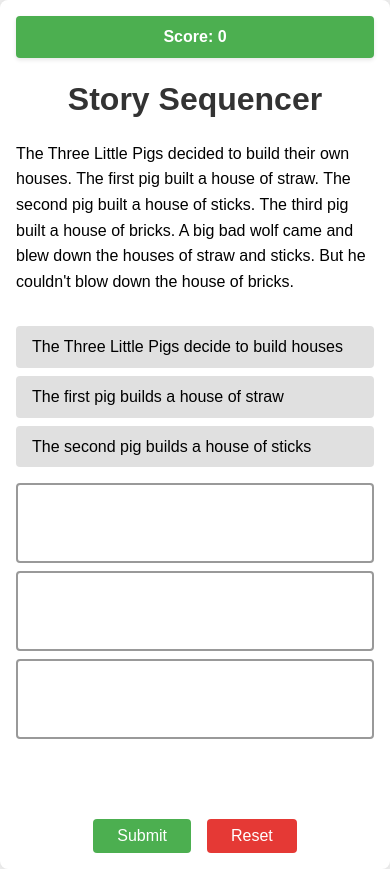
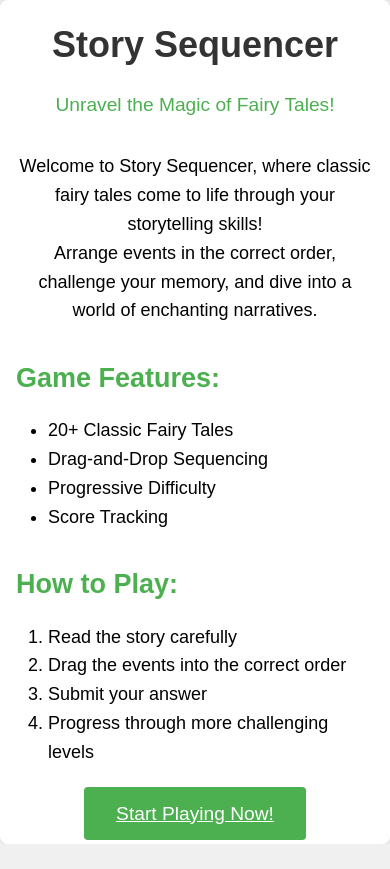
Before and after one commit to rupinmunjal/StorySequencer, a plain HTML site: page index.html in a window 390 px wide. After the commit the page ends 844 px from the top, so only its background shows below. Drawn offline with Linux system fonts and the light colour scheme.

Commit message:
added landoing page

```diff
--- /dev/null
+++ b/game.html
@@ -0,0 +1,30 @@
+<!DOCTYPE html>
+<html lang="en">
+<head>
+    <meta charset="UTF-8">
+    <meta name="viewport" content="width=device-width, initial-scale=1.0">
+    <title>Story Sequencer - Game</title>
+    <link rel="stylesheet" href="styles.css">
+</head>
+<body>
+    <div id="game-container" class="container game">
+        <div id="score" class="score-box">Score: <span id="score-value">0</span></div>
+        <h1>Story Sequencer</h1>
+        <div id="story-container">
+            <p id="story-text"></p>
+        </div>
+        <div id="events-container">
+            <div id="options" class="options"></div>
+            <div id="answer-slots" class="answer-slots"></div>
+        </div>
+        <div id="message" class="message"></div>
+        <div class="button-container">
+            <button id="submit-btn" class="action-btn">Submit</button>
+            <button id="reset-btn" class="action-btn reset-btn">Reset</button>
+            <a href="index.html" class="action-btn" id="back-to-landing">Back to Home</a>
+        </div>
+    </div>
+
+    <script src="script.js"></script>
+</body>
+</html>
--- a/index.html
+++ b/index.html
@@ -1,31 +1,44 @@
 <!DOCTYPE html>
 <html lang="en">
-
 <head>
     <meta charset="UTF-8">
     <meta name="viewport" content="width=device-width, initial-scale=1.0">
-    <title>Story Sequencer</title>
+    <title>Story Sequencer - An Engaging Fairy Tale Game</title>
     <link rel="stylesheet" href="styles.css">
 </head>
+<body>
+    <div class="container landing">
+        <h1>Story Sequencer</h1>
+        <p class="tagline">Unravel the Magic of Fairy Tales!</p>
 
-<body>
-    <div class="container">
-        <div id="score" class="score-box">Score: <span id="score-value">0</span></div>
-        <h1>Story Sequencer</h1>
-        <div id="story-container">
-            <p id="story-text"></p>
+        <div class="game-description">
+            <p>Welcome to Story Sequencer, where classic fairy tales come to life through your storytelling skills!</p>
+            <p>Arrange events in the correct order, challenge your memory, and dive into a world of enchanting narratives.</p>
         </div>
-        <div id="events-container">
-            <div id="options" class="options"></div>
-            <div id="answer-slots" class="answer-slots"></div>
+
+        <div class="features">
+            <h2>Game Features:</h2>
+            <ul>
+                <li>20+ Classic Fairy Tales</li>
+                <li>Drag-and-Drop Sequencing</li>
+                <li>Progressive Difficulty</li>
+                <li>Score Tracking</li>
+            </ul>
         </div>
-        <div id="message" class="message"></div>
-        <div class="button-container">
-            <button id="submit-btn" class="action-btn">Submit</button>
-            <button id="reset-btn" class="action-btn reset-btn">Reset</button>
+
+        <div class="how-to-play">
+            <h2>How to Play:</h2>
+            <ol>
+                <li>Read the story carefully</li>
+                <li>Drag the events into the correct order</li>
+                <li>Submit your answer</li>
+                <li>Progress through more challenging levels</li>
+            </ol>
         </div>
+
+        <a href="game.html" class="action-btn" id="start-game">Start Playing Now!</a>
     </div>
+
     <script src="script.js"></script>
 </body>
-
 </html>
--- a/script.js
+++ b/script.js
@@ -4,9 +4,37 @@ let currentEvents;
 let score = 0;
 let successfulMatches = 0;
 
+document.addEventListener('DOMContentLoaded', () => {
+    if (document.querySelector('.container.landing')) {
+        // We're on the landing page
+        const startGameBtn = document.getElementById('start-game');
+        startGameBtn.addEventListener('click', (e) => {
+            e.preventDefault();
+            localStorage.setItem('gameStarted', 'true');
+            window.location.href = 'game.html';
+        });
+    } else if (document.getElementById('game-container')) {
+        // We're on the game page
+        const backToLandingBtn = document.getElementById('back-to-landing');
+        backToLandingBtn.addEventListener('click', (e) => {
+            e.preventDefault();
+            resetGame();
+            window.location.href = 'index.html';
+        });
+
+        if (localStorage.getItem('gameStarted') === 'true') {
+            localStorage.removeItem('gameStarted');
+            fetchStories();
+        }
+    }
+});
+
 async function fetchStories() {
     try {
         const response = await fetch('stories.json');
+        if (!response.ok) {
+            throw new Error('Failed to fetch stories');
+        }
         stories = await response.json();
         startNewStory();
     } catch (error) {
@@ -25,7 +53,6 @@ function startNewStory() {
     currentStory = stories[randomIndex];
     stories.splice(randomIndex, 1);
 
-  // Increment the number of events based on successful matches
     const baseEvents = 3;
     const additionalEvents = Math.floor(successfulMatches / 3);
     const numEvents = Math.min(baseEvents + additionalEvents, currentStory.events.length);
@@ -52,7 +79,6 @@ function displayEvents() {
         optionsContainer.innerHTML = '';
         answerSlotsContainer.innerHTML = '';
 
-    // Shuffle events to randomize order
         const shuffledEvents = [...currentEvents].sort(() => Math.random() - 0.5);
 
         shuffledEvents.forEach((event, index) => {
@@ -171,7 +197,13 @@ function updateScore(correct = 0) {
     }
 }
 
+function resetGame() {
+    score = 0;
+    successfulMatches = 0;
+    stories = [];
+}
+
+if (document.getElementById('game-container')) {
     document.querySelector('#submit-btn').addEventListener('click', checkAnswer);
     document.querySelector('#reset-btn').addEventListener('click', resetEvents);
-
-fetchStories();
+}
--- a/styles.css
+++ b/styles.css
@@ -12,6 +12,7 @@ body {
     align-items: center;
     min-height: 100vh;
     background-color: #f0f0f0;
+    font-size: 18px;
 }
 
 .container {
@@ -52,7 +53,8 @@ h1 {
     gap: 1rem;
 }
 
-.options, .answer-slots {
+.options,
+.answer-slots {
     display: flex;
     flex-wrap: wrap;
     gap: 0.5rem;
@@ -142,7 +144,8 @@ h1 {
         padding: 1rem;
     }
 
-    .options, .answer-slots {
+    .options,
+    .answer-slots {
         flex-direction: column;
     }
 
@@ -156,3 +159,73 @@ h1 {
         margin-bottom: 1rem;
     }
 }
+
+/* Existing styles */
+
+/* New styles for the landing page */
+.landing {
+    text-align: center;
+    max-width: 1200px;
+    max-height: 100vh;
+}
+
+.tagline {
+    font-size: 1.5rem;
+    color: #4CAF50;
+    margin-bottom: 2rem;
+}
+
+.game-description {
+    margin-bottom: 2rem;
+}
+
+.features,
+.how-to-play {
+    text-align: left;
+    margin-bottom: 2rem;
+}
+
+.features h2,
+.how-to-play h2 {
+    color: #4CAF50;
+    margin-bottom: 1rem;
+}
+
+.features ul,
+.how-to-play ol {
+    padding-left: 2rem;
+}
+
+#start-game {
+    font-size: 1.2rem;
+    padding: 1rem 2rem;
+    background-color: #4CAF50;
+    transition: background-color 0.3s ease;
+}
+
+#start-game:hover {
+    background-color: #45a049;
+}
+
+.hidden {
+    display: none;
+}
+
+#back-to-landing {
+    background-color: #2196F3;
+}
+
+#back-to-landing:hover {
+    background-color: #1976D2;
+}
+
+/* Responsive adjustments */
+@media (max-width: 600px) {
+    .landing {
+        padding: 1rem;
+    }
+
+    .tagline {
+        font-size: 1.2rem;
+    }
+}
```
Lines whose indentation alone changed are shown as unchanged.
